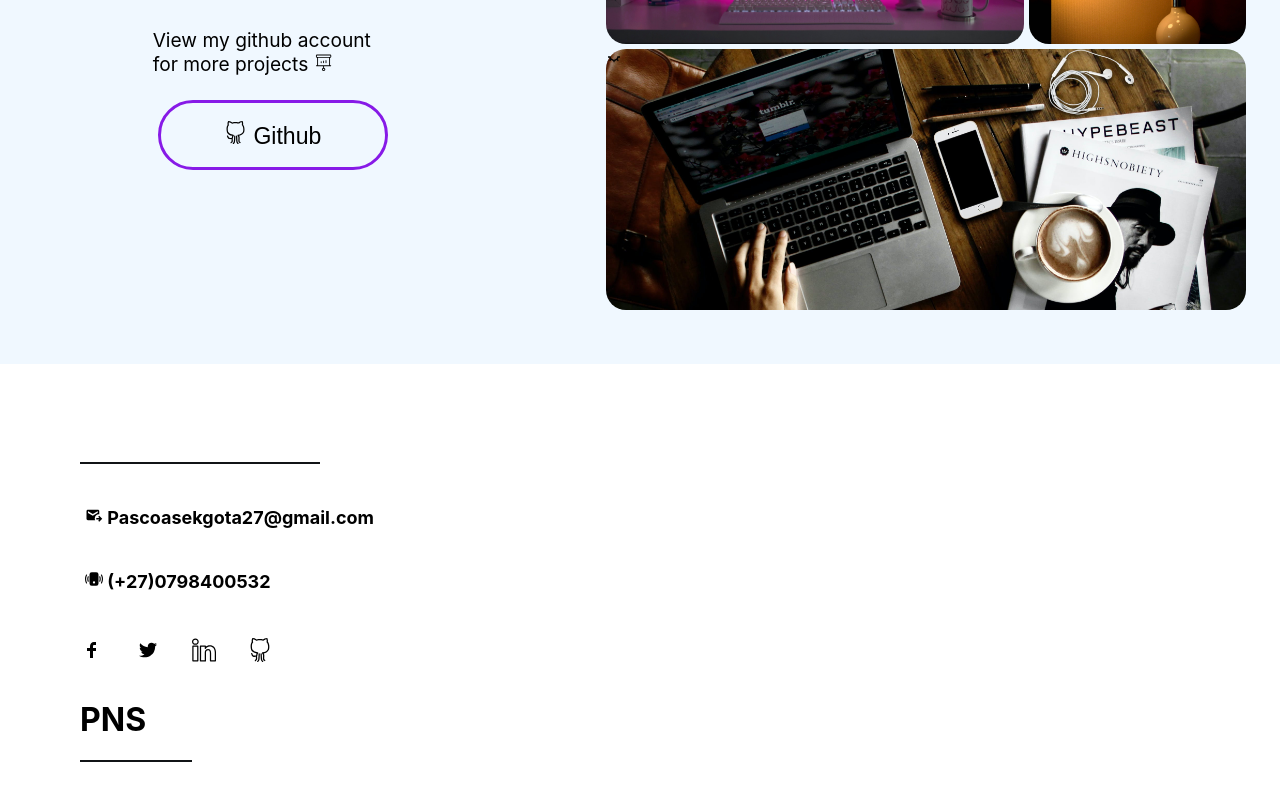
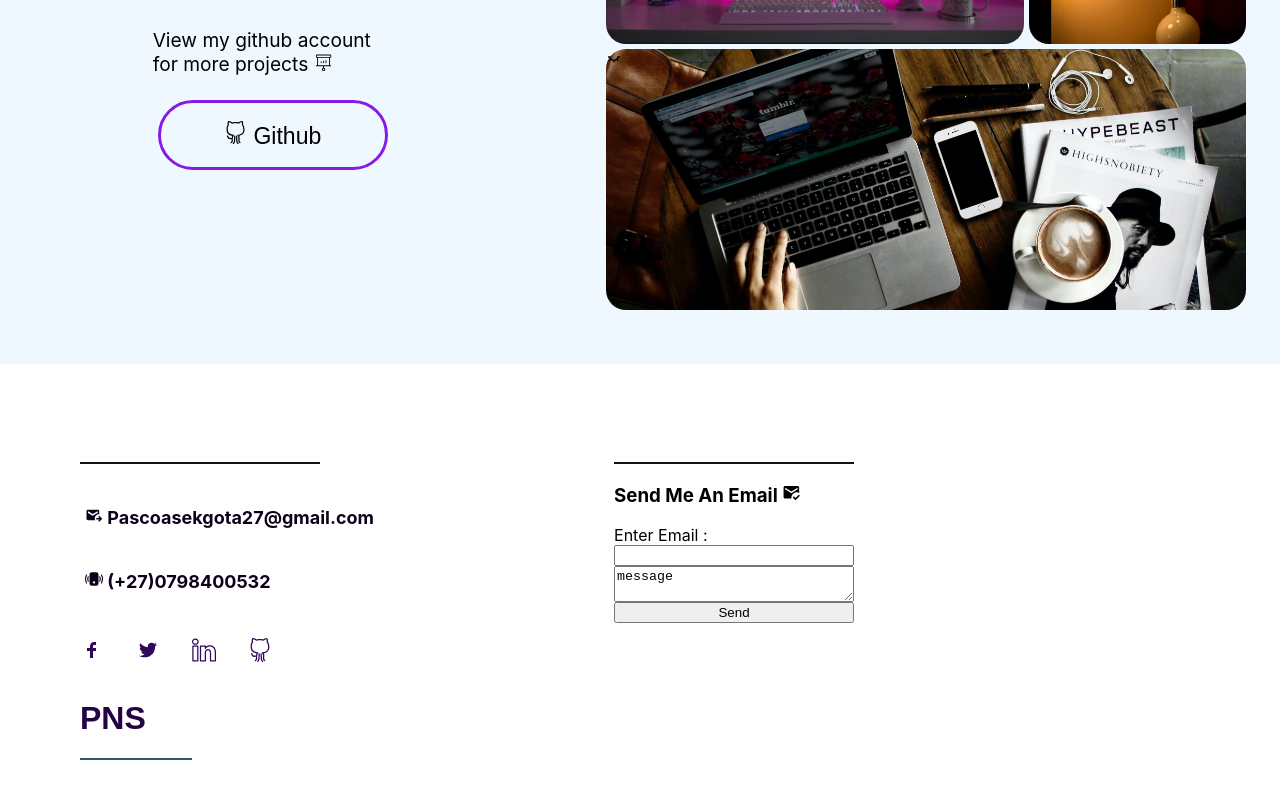
Before and after one commit to PNSyildiz/portfolio-React, a React (Create React App) app: page / in a window 1280 px wide. Shown: the part 1631-2431 px from the top of the page. Built offline with nearby package versions, Linux system fonts and the light colour scheme.

Commit message:
changed css

```diff
--- a/src/CSS/Footer.css
+++ b/src/CSS/Footer.css
@@ -1,30 +1,54 @@
 .footer{
     margin: 5rem;
+    display: flex;
 }
 
 .footer h6{
     font-size: large;
     margin-left: 5px;
+    color: rgb(13, 0, 26);
 }
 .footer h5{
     font-size: large;
     margin-left: 5px;
+    color: rgb(13, 0, 26);
 }
 
 .icons{
     display: flex;
     flex-direction: row;
     margin-left: -1rem;
+    color: rgb(13, 0, 26);
 }
 
 .icon{
     margin: 1rem;
     height:1.5rem;
     width:1.5rem;
+    color: rgb(48, 7, 90);
 }
 
 .designme1{
     height:2px;
-    background-color: rgb(17, 20, 22);
+    background-color: rgb(41, 86, 116);
     width: 7rem;
  }
+
+ .left-footer h1{
+    color: rgb(36, 3, 68);
+    font-family: fantasy;
+ }
+
+ .right-footer{
+    margin-left: 15rem;
+    display: flex;
+    flex-direction: column;
+
+ }
+
+ .form{
+    display: flex;
+    flex-direction:column;
+    justify-content: space-around;
+    margin: 0rem;
+ }
--- a/src/Components/Footer.js
+++ b/src/Components/Footer.js
@@ -1,9 +1,9 @@
 import React from 'react'
   import { TiSocialFacebook } from "react-icons/ti";
-  import { MdOutgoingMail } from "react-icons/md";
+  import { MdEmail, MdEmojiTransportation, MdMarkEmailRead, MdOutgoingMail } from "react-icons/md";
   import { TiSocialTwitter } from "react-icons/ti";
   import { SlSocialGithub } from "react-icons/sl";
-  import { BsPhoneVibrateFill } from "react-icons/bs";
+  import { BsInputCursorText, BsPhoneVibrateFill } from "react-icons/bs";
 
   import { SlSocialLinkedin } from "react-icons/sl";
 
@@ -27,7 +27,14 @@ const Footer = ({title}) => {
       </div>
 
       <div className='right-footer'>
-
+        <div className='designme'/>
+        < h3>Send Me An Email <MdMarkEmailRead/></h3>
+        <form className='form'>
+            <label>Enter Email :</label>
+            <input className='input'/>
+            <textarea>message</textarea>
+            <button>Send</button>
+        </form>
       </div>
     </div>
   )
```
